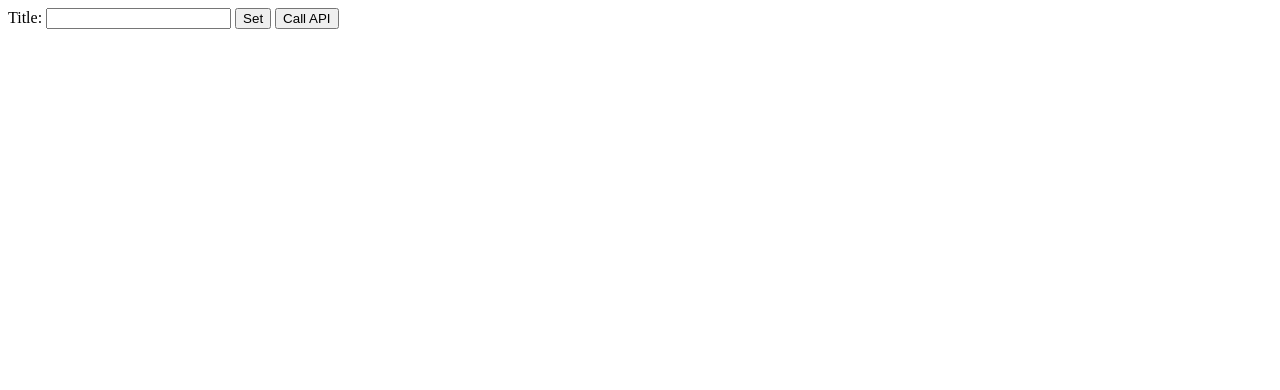
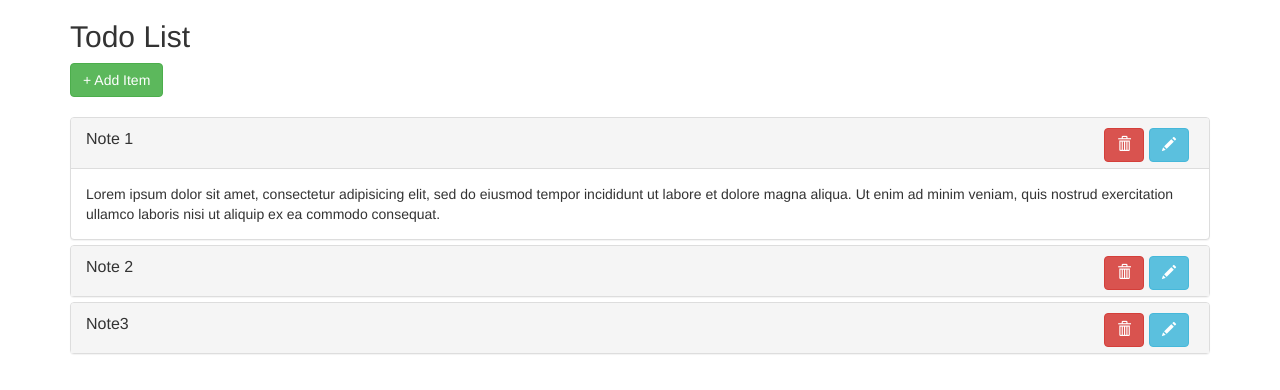
Before and after one commit to runyonluke/electron, an Electron app: page index.html in a window 1280 px wide. Drawn offline with nearby package versions, Linux system fonts and the light colour scheme.

```diff
--- a/index.html
+++ b/index.html
@@ -1,19 +1,172 @@
 <!DOCTYPE html>
-<html>
+<html lang="en">
   <head>
-    <meta charset="UTF-8" />
-    <!-- https://developer.mozilla.org/en-US/docs/Web/HTTP/CSP -->
-    <meta
-      http-equiv="Content-Security-Policy"
-      content="default-src 'self'; script-src 'self'"
+    <title>Bootstrap Example</title>
+    <meta charset="utf-8" />
+    <meta name="viewport" content="width=device-width, initial-scale=1" />
+    <link
+      rel="stylesheet"
+      href="https://maxcdn.bootstrapcdn.com/bootstrap/3.4.1/css/bootstrap.min.css"
     />
-    <title>Hello World!</title>
+    <script src="https://ajax.googleapis.com/ajax/libs/jquery/3.7.1/jquery.min.js"></script>
+    <script src="https://maxcdn.bootstrapcdn.com/bootstrap/3.4.1/js/bootstrap.min.js"></script>
+    <style>
+      .act-btns {
+        float: right;
+        padding: auto;
+        margin-right: 5px;
+      }
+      .panel-heading {
+        min-height: 50px;
+      }
+    </style>
   </head>
   <body>
-    Title: <input id="title" />
-    <button id="btn" type="button">Set</button>
-    <button id="call-api-btn" type="button">Call API</button>
-    <p id="api-response"></p>
-    <script src="./renderer.js"></script>
+    <div class="container">
+      <!-- Modal -->
+      <div class="modal fade" id="myModal" role="dialog">
+        <div class="modal-dialog">
+          <!-- Modal content-->
+          <div class="modal-content">
+            <div class="modal-header">
+              <button type="button" class="close" data-dismiss="modal">
+                &times;
+              </button>
+              <h4 class="modal-title">Add Note</h4>
+            </div>
+            <div class="modal-body">
+              <form action="">
+                <div class="form-group">
+                  <label for="title">Title</label>
+                  <input type="text" class="form-control" id="title" />
+                </div>
+                <div class="form-group">
+                  <label for="desc">Description</label>
+                  <textarea class="form-control"></textarea>
+                </div>
+
+                <button type="submit" class="btn btn-default">Submit</button>
+              </form>
+            </div>
+            <div class="modal-footer">
+              <button
+                type="button"
+                class="btn btn-default"
+                data-dismiss="modal"
+              >
+                Close
+              </button>
+            </div>
+          </div>
+        </div>
+      </div>
+
+      <h2>Todo List</h2>
+      <button
+        type="button"
+        class="btn btn-success"
+        data-toggle="modal"
+        data-target="#myModal"
+      >
+        + Add Item
+      </button>
+      <br /><br />
+
+      <div class="panel-group" id="accordion">
+        <div class="panel panel-default">
+          <div class="panel-heading">
+            <span class="panel-title">
+              <a
+                data-toggle="collapse"
+                data-parent="#accordion"
+                href="#collapse1"
+                >Note 1</a
+              >
+            </span>
+            <button
+              type="button"
+              class="btn btn-info act-btns"
+              data-toggle="modal"
+              data-target="#myModal"
+            >
+              <span class="glyphicon glyphicon-pencil"></span>
+            </button>
+            <button type="button" class="btn btn-danger act-btns">
+              <span class="glyphicon glyphicon-trash"></span>
+            </button>
+          </div>
+          <div id="collapse1" class="panel-collapse collapse in">
+            <div class="panel-body">
+              Lorem ipsum dolor sit amet, consectetur adipisicing elit, sed do
+              eiusmod tempor incididunt ut labore et dolore magna aliqua. Ut
+              enim ad minim veniam, quis nostrud exercitation ullamco laboris
+              nisi ut aliquip ex ea commodo consequat.
+            </div>
+          </div>
+        </div>
+        <div class="panel panel-default">
+          <div class="panel-heading">
+            <span class="panel-title">
+              <a
+                data-toggle="collapse"
+                data-parent="#accordion"
+                href="#collapse2"
+                >Note 2</a
+              >
+            </span>
+            <button
+              type="button"
+              class="btn btn-info act-btns"
+              data-toggle="modal"
+              data-target="#myModal"
+            >
+              <span class="glyphicon glyphicon-pencil"></span>
+            </button>
+            <button type="button" class="btn btn-danger act-btns">
+              <span class="glyphicon glyphicon-trash"></span>
+            </button>
+          </div>
+          <div id="collapse2" class="panel-collapse collapse">
+            <div class="panel-body">
+              Lorem ipsum dolor sit amet, consectetur adipisicing elit, sed do
+              eiusmod tempor incididunt ut labore et dolore magna aliqua. Ut
+              enim ad minim veniam, quis nostrud exercitation ullamco laboris
+              nisi ut aliquip ex ea commodo consequat.
+            </div>
+          </div>
+        </div>
+        <div class="panel panel-default">
+          <div class="panel-heading">
+            <span class="panel-title">
+              <a
+                data-toggle="collapse"
+                data-parent="#accordion"
+                href="#collapse3"
+                >Note3</a
+              >
+            </span>
+            <button
+              type="button"
+              class="btn btn-info act-btns"
+              data-toggle="modal"
+              data-target="#myModal"
+            >
+              <span class="glyphicon glyphicon-pencil"></span>
+            </button>
+            <button type="button" class="btn btn-danger act-btns">
+              <span class="glyphicon glyphicon-trash"></span>
+            </button>
+          </div>
+          <div id="collapse3" class="panel-collapse collapse">
+            <div class="panel-body">
+              Lorem ipsum dolor sit amet, consectetur adipisicing elit, sed do
+              eiusmod tempor incididunt ut labore et dolore magna aliqua. Ut
+              enim ad minim veniam, quis nostrud exercitation ullamco laboris
+              nisi ut aliquip ex ea commodo consequat.
+            </div>
+          </div>
+        </div>
+      </div>
+    </div>
   </body>
 </html>
--- a/package.json
+++ b/package.json
@@ -11,5 +11,8 @@
   "license": "ISC",
   "devDependencies": {
     "electron": "^33.3.1"
+  },
+  "dependencies": {
+    "sqlite3": "^5.1.7"
   }
 }
```
Also changed, not shown: main.js (+14 -0 lines), README.md, 2 other files.
